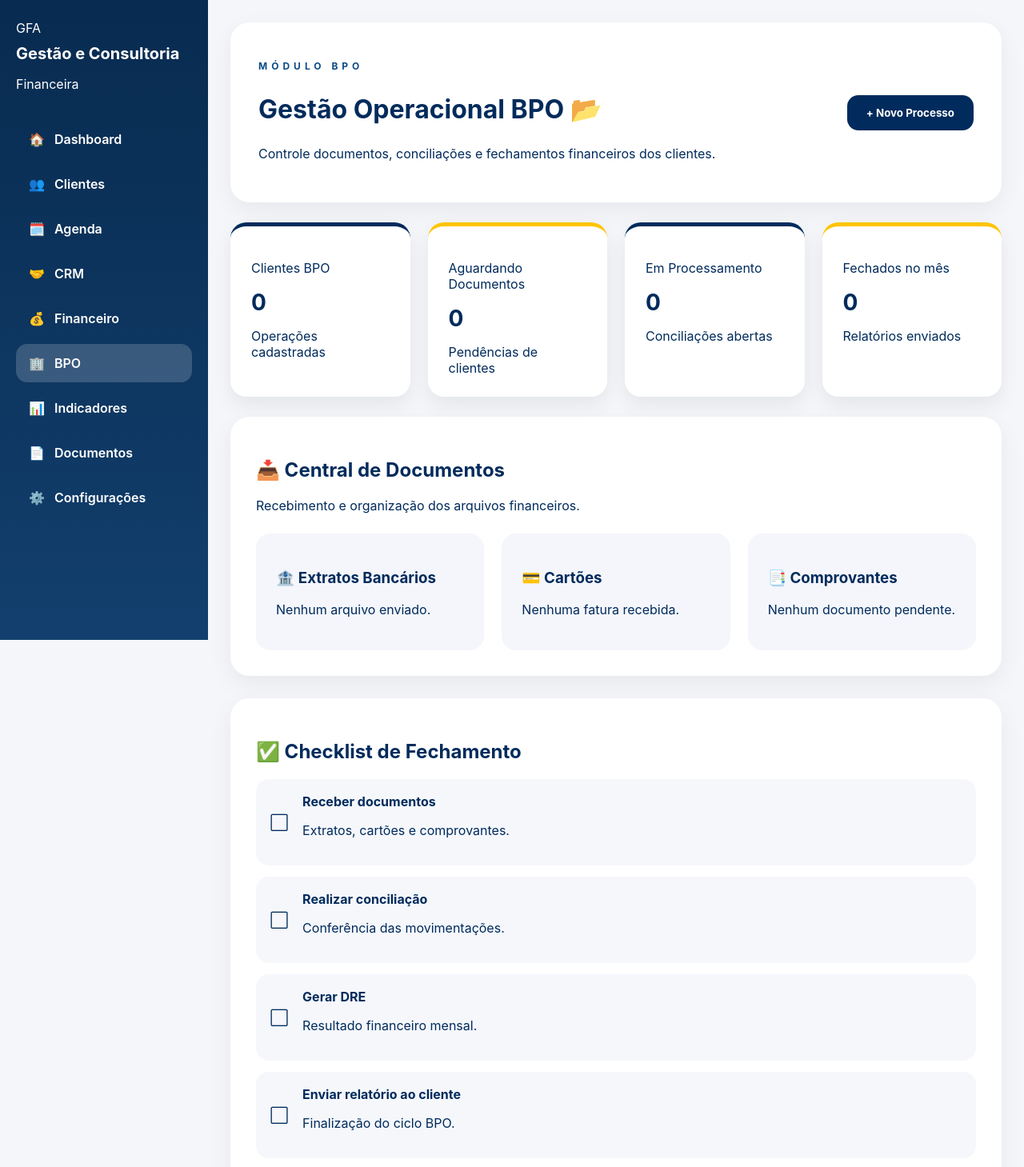
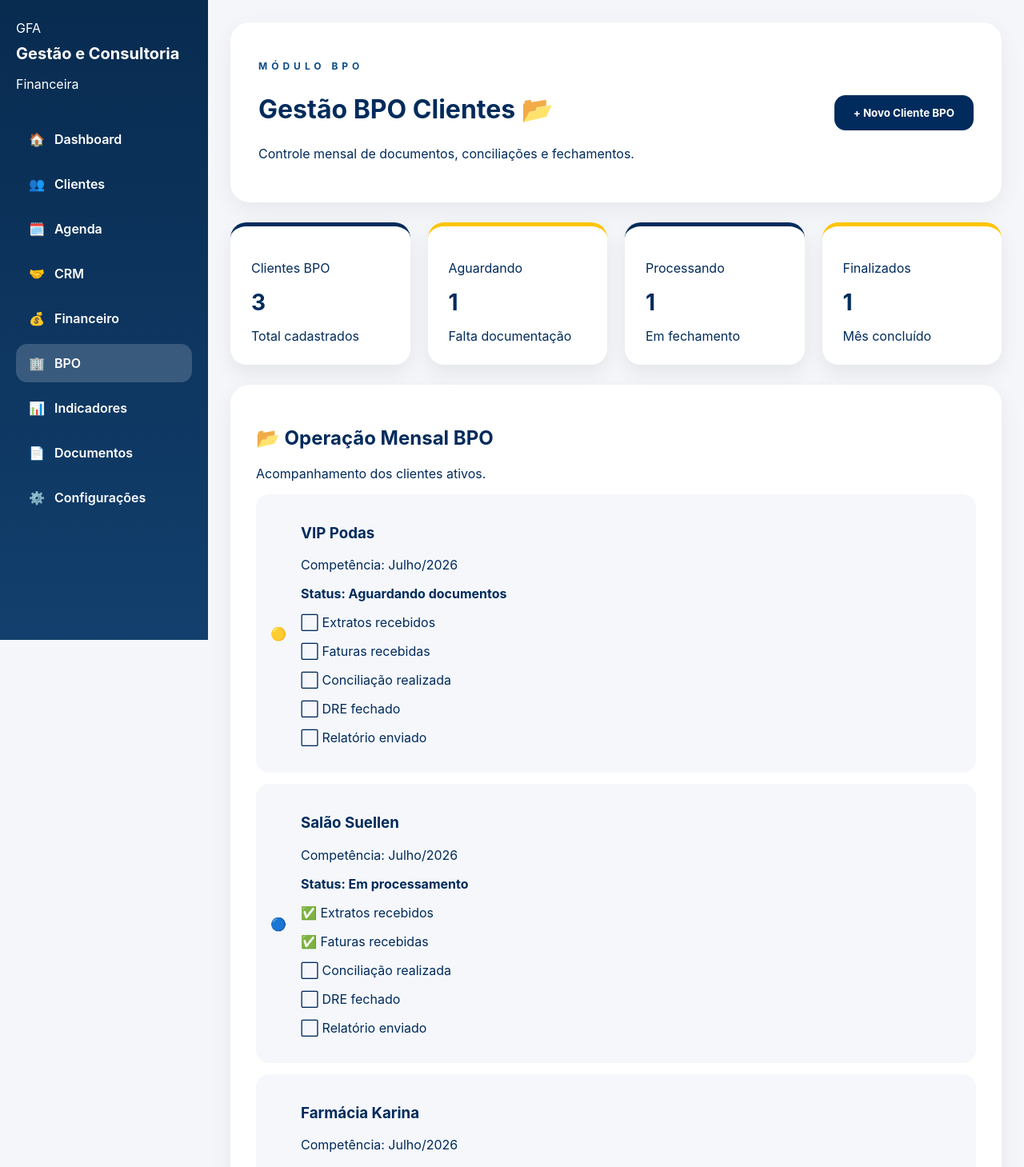
Before and after one commit to mentoriafinanceira2023-lgtm/gcf, a React (Vite) app: page /bpo in a window 1280 px wide. Shown: the top 1459 px of the page at 80% size. Built offline with nearby package versions, Linux system fonts and the light colour scheme.

Commit message:
v1.0 estrutura clientes bpo operacional

```diff
--- a/src/pages/BPOPage.tsx
+++ b/src/pages/BPOPage.tsx
@@ -1,7 +1,51 @@
-function BPOPage() {
+const clientesBPO = [
+
+  {
+    nome: "VIP Podas",
+    competencia: "Julho/2026",
+    status: "Aguardando documentos",
+    cor: "🟡",
+    tarefas: [
+      { nome: "Extratos recebidos", feito: false },
+      { nome: "Faturas recebidas", feito: false },
+      { nome: "Conciliação realizada", feito: false },
+      { nome: "DRE fechado", feito: false },
+      { nome: "Relatório enviado", feito: false },
+    ],
+  },
+
+  {
+    nome: "Salão Suellen",
+    competencia: "Julho/2026",
+    status: "Em processamento",
+    cor: "🔵",
+    tarefas: [
+      { nome: "Extratos recebidos", feito: true },
+      { nome: "Faturas recebidas", feito: true },
+      { nome: "Conciliação realizada", feito: false },
+      { nome: "DRE fechado", feito: false },
+      { nome: "Relatório enviado", feito: false },
+    ],
+  },
+
+  {
+    nome: "Farmácia Karina",
+    competencia: "Julho/2026",
+    status: "Fechado",
+    cor: "🟢",
+    tarefas: [
+      { nome: "Extratos recebidos", feito: true },
+      { nome: "Faturas recebidas", feito: true },
+      { nome: "Conciliação realizada", feito: true },
+      { nome: "DRE fechado", feito: true },
+      { nome: "Relatório enviado", feito: true },
+    ],
+  },
+
+]
 
 
-const processos = []
+function BPOPage() {
 
 
 return (
@@ -11,36 +55,30 @@ return (
 
 <section className="dashboard-header">
 
-
 <div>
-
 
 <p className="tag">
 MÓDULO BPO
 </p>
 
-
 <h1>
-Gestão Operacional BPO 📂
+Gestão BPO Clientes 📂
 </h1>
 
-
 <p>
-Controle documentos, conciliações e fechamentos financeiros dos clientes.
+Controle mensal de documentos, conciliações e fechamentos.
 </p>
-
 
 </div>
 
 
 <button className="primary-button">
-
-+ Novo Processo
-
++ Novo Cliente BPO
 </button>
 
 
 </section>
+
 
 
 
@@ -52,127 +90,48 @@ Controle documentos, conciliações e fechamentos financeiros dos clientes.
 
 <p>Clientes BPO</p>
 
-<strong>
-0
-</strong>
+<strong>{clientesBPO.length}</strong>
 
-<span>
-Operações cadastradas
-</span>
+<span>Total cadastrados</span>
 
 </div>
 
 
-
 <div className="stat-card gold">
 
-<p>Aguardando Documentos</p>
+<p>Aguardando</p>
 
 <strong>
-0
+1
 </strong>
 
-<span>
-Pendências de clientes
-</span>
+<span>Falta documentação</span>
 
 </div>
 
 
-
 <div className="stat-card">
 
-<p>Em Processamento</p>
+<p>Processando</p>
 
 <strong>
-0
+1
 </strong>
 
-<span>
-Conciliações abertas
-</span>
+<span>Em fechamento</span>
 
 </div>
 
 
-
 <div className="stat-card gold">
 
-<p>Fechados no mês</p>
+<p>Finalizados</p>
 
 <strong>
-0
+1
 </strong>
 
-<span>
-Relatórios enviados
-</span>
-
-</div>
-
-
-</section>
-
-
-
-
-<section className="content-card">
-
-
-<h2>
-📥 Central de Documentos
-</h2>
-
-
-<p>
-Recebimento e organização dos arquivos financeiros.
-</p>
-
-
-
-<div className="action-grid">
-
-
-<div className="mini-card">
-
-<h3>
-🏦 Extratos Bancários
-</h3>
-
-<p>
-Nenhum arquivo enviado.
-</p>
-
-</div>
-
-
-
-<div className="mini-card">
-
-<h3>
-💳 Cartões
-</h3>
-
-<p>
-Nenhuma fatura recebida.
-</p>
-
-</div>
-
-
-
-<div className="mini-card">
-
-<h3>
-📑 Comprovantes
-</h3>
-
-<p>
-Nenhum documento pendente.
-</p>
-
-</div>
-
+<span>Mês concluído</span>
 
 </div>
 
@@ -187,91 +146,75 @@ Nenhum documento pendente.
 
 
 <h2>
-✅ Checklist de Fechamento
+📂 Operação Mensal BPO
 </h2>
 
 
+<p>
+Acompanhamento dos clientes ativos.
+</p>
 
-<div className="cliente-alerta">
 
-<span>⬜</span>
 
-<div>
+
+{clientesBPO.map((cliente)=>(
+
+
+<div className="cliente-alerta" key={cliente.nome}>
+
+
+<span>
+{cliente.cor}
+</span>
+
+
+<div style={{width:"100%"}}>
+
+
+<h3>
+{cliente.nome}
+</h3>
+
+
+<p>
+Competência: {cliente.competencia}
+</p>
+
 
 <strong>
-Receber documentos
+Status: {cliente.status}
 </strong>
 
-<p>
-Extratos, cartões e comprovantes.
+
+
+<div style={{marginTop:"15px"}}>
+
+
+{cliente.tarefas.map((item)=>(
+
+
+<p key={item.nome}>
+
+{item.feito ? "✅" : "⬜"} {item.nome}
+
 </p>
 
-</div>
+
+))}
+
 
 </div>
 
 
 
+</div>
 
-<div className="cliente-alerta">
-
-<span>⬜</span>
-
-<div>
-
-<strong>
-Realizar conciliação
-</strong>
-
-<p>
-Conferência das movimentações.
-</p>
-
-</div>
 
 </div>
 
 
+))}
 
-
-<div className="cliente-alerta">
-
-<span>⬜</span>
-
-<div>
-
-<strong>
-Gerar DRE
-</strong>
-
-<p>
-Resultado financeiro mensal.
-</p>
-
-</div>
-
-</div>
-
-
-
-
-<div className="cliente-alerta">
-
-<span>⬜</span>
-
-<div>
-
-<strong>
-Enviar relatório ao cliente
-</strong>
-
-<p>
-Finalização do ciclo BPO.
-</p>
-
-</div>
-
-</div>
 
 
 
```
